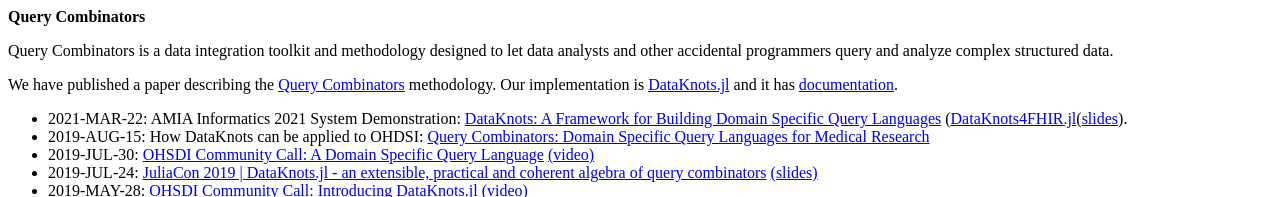
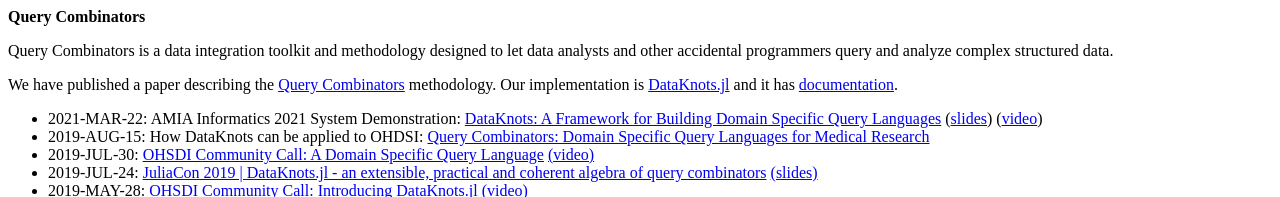
Before and after one commit to querycombinators/querycombinators.github.io, a plain HTML site: page index.html in a window 1280 px wide. Shown: the top 197 px of the page. Drawn offline with Linux system fonts and the light colour scheme.

Commit message:
adding video link

```diff
--- a/index.html
+++ b/index.html
@@ -11,7 +11,7 @@ structured data.</p>
 
 <p>
 <ul>
-  <li>2021-MAR-22: AMIA Informatics 2021 System Demonstration: <a href="./dist/dk4fhir-amiainfo-20210322.pdf">DataKnots: A Framework for Building Domain Specific Query Languages</a> (<a href="https://github.com/rbt-lang/DataKnots4FHIR.jl/">DataKnots4FHIR.jl</a>(<a href="./dist/amia-dataknots-20210322.pdf">slides</a>).
+  <li>2021-MAR-22: AMIA Informatics 2021 System Demonstration: <a href="./dist/dk4fhir-amiainfo-20210322.pdf">DataKnots: A Framework for Building Domain Specific Query Languages</a> (<a href="./dist/amia-dataknots-20210322.pdf">slides</a>) (<a href="./dist/amia-dataknots-20210322.mp4">video</a>)
   <li>2019-AUG-15: How DataKnots can be applied to OHDSI: <a href="./dist/ohdsiknots-20190816.pdf">
             Query Combinators: Domain Specific Query Languages for Medical Research</a>
   <li>2019-JUL-30: <a href="./dist/ohdsi-dataknots-20190730.pdf">
```
